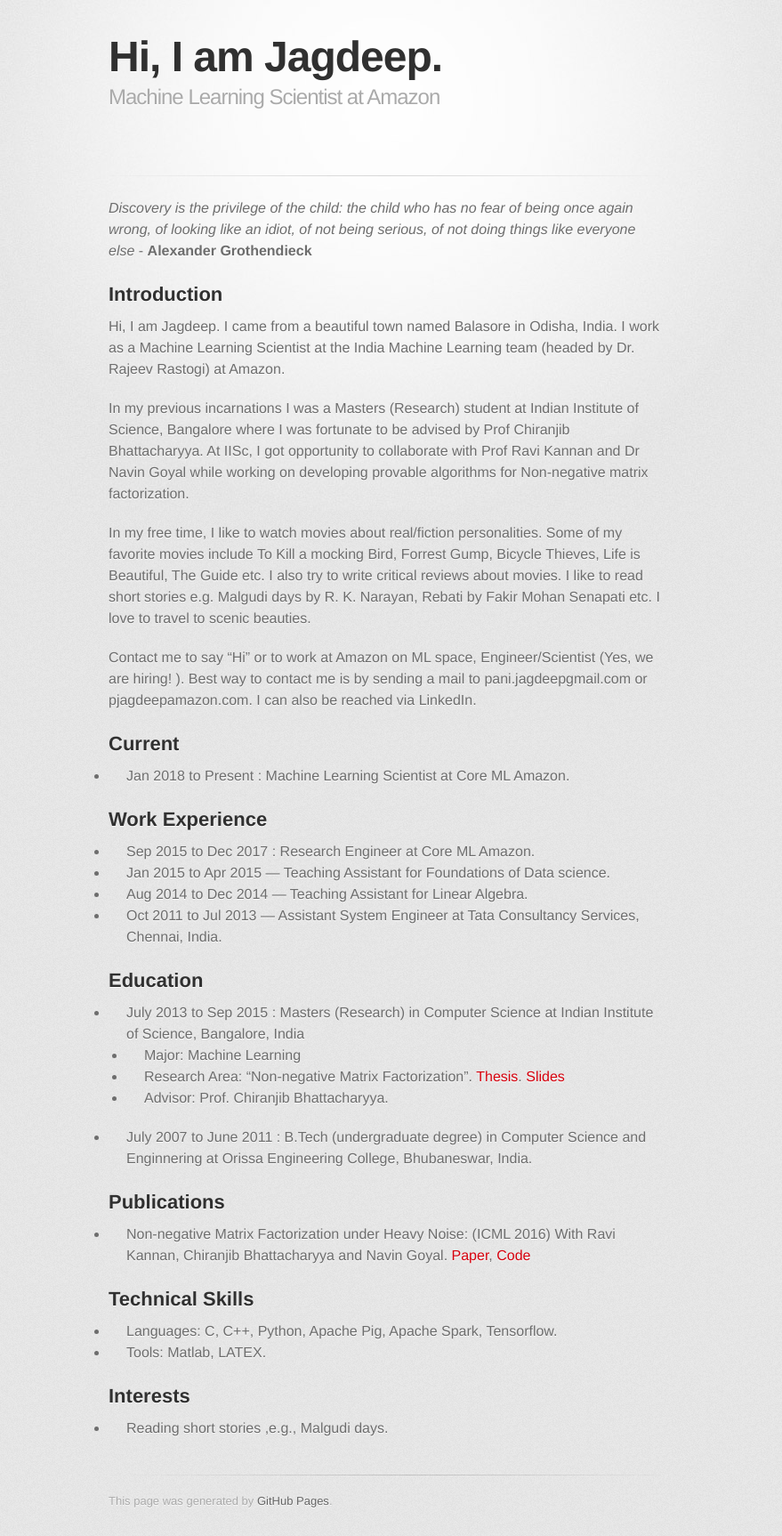
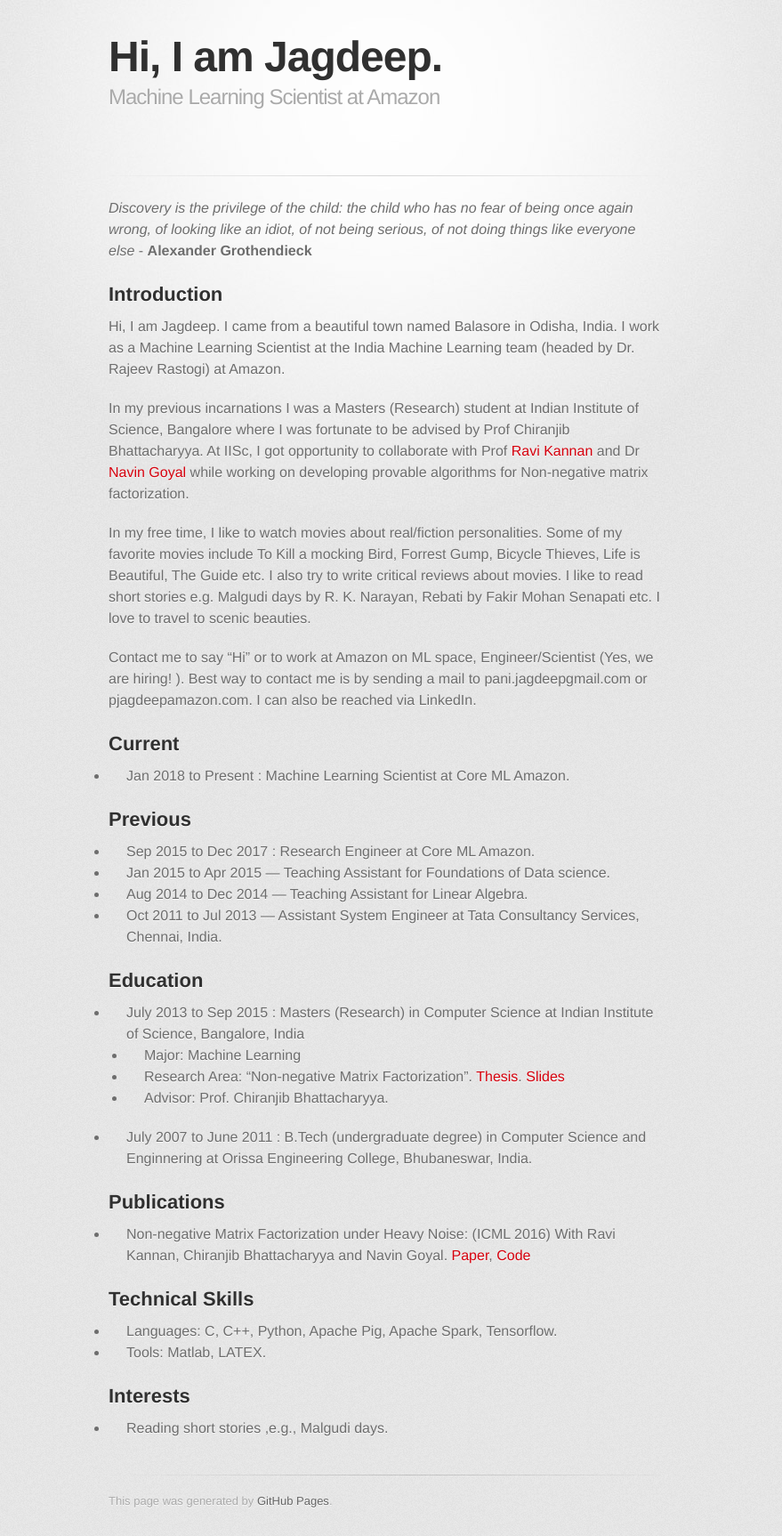
Before and after one commit to jagdeeppani/jagdeeppani.github.io, a Jekyll site: the page built from index.md, in a window 1280 px wide. Shown: the whole page at 89% size, without its empty margins (208-1087 px from the left). Built offline with Jekyll 4.4.1, drawn with Linux system fonts in a browser that asks for light colours; some web fonts are replaced; our own code applies the rules of GitHub Pages for plain Markdown files.

Commit message:
Update index.md

```diff
--- a/index.md
+++ b/index.md
@@ -3,7 +3,7 @@
 ## [](#header-1)Introduction
 Hi, I am Jagdeep. I came from a beautiful town named Balasore in Odisha, India. I work as a Machine Learning Scientist at the India Machine Learning team (headed by Dr. Rajeev Rastogi) at Amazon.
 
-In my previous incarnations I was a Masters (Research) student at Indian Institute of Science, Bangalore where I was fortunate to be advised by Prof Chiranjib Bhattacharyya. At IISc, I got opportunity to collaborate with Prof Ravi Kannan and Dr Navin Goyal while working on developing provable algorithms for Non-negative matrix factorization.
+In my previous incarnations I was a Masters (Research) student at Indian Institute of Science, Bangalore where I was fortunate to be advised by Prof Chiranjib Bhattacharyya. At IISc, I got opportunity to collaborate with Prof [Ravi Kannan](https://en.wikipedia.org/wiki/Ravindran_Kannan) and Dr [Navin Goyal](https://www.microsoft.com/en-us/research/people/navingo/) while working on developing provable algorithms for Non-negative matrix factorization.
 
 In my free time, I like to watch movies about real/fiction personalities. Some of my favorite movies include To Kill a mocking Bird, Forrest Gump, Bicycle Thieves, Life is Beautiful, The Guide etc. I also try to write critical reviews about movies.
 I like to read short stories e.g. Malgudi days by R. K. Narayan, Rebati by Fakir Mohan Senapati etc. I love to travel to scenic beauties.
@@ -15,7 +15,7 @@ Contact me to say "Hi" or to work at Amazon on ML space, Engineer/Scientist (Yes
 ## [](#header-1)Current
 *   Jan 2018 to Present  : Machine Learning Scientist at Core ML Amazon.
 
-## [](#header-2)Work Experience
+## [](#header-2)Previous
 *   Sep 2015 to Dec 2017 : Research Engineer at Core ML Amazon.
 *   Jan 2015 to Apr 2015 --- Teaching Assistant for Foundations of Data science.
 *   Aug 2014 to Dec 2014 --- Teaching Assistant for Linear Algebra.
```
